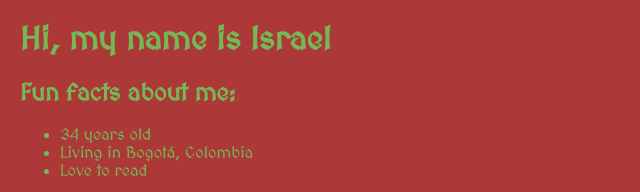
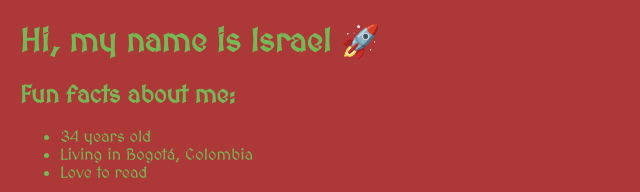
Before and after one commit to ezra1492/personal-site, a website built with Vite: page index.html in a window 1280 px wide. Shown: the part 399-591 px from the top of the page, 0-640 px from the left. Built offline with nearby package versions, Linux system fonts and the light colour scheme; a web font is replaced by a local one.

Commit message:
Mi primer cambio real desde terminal

```diff
--- a/index.html
+++ b/index.html
@@ -14,7 +14,7 @@
         Write the HTML for your personal website.
         -->
     <img src="Isr.jpg" alt="A profile picture of Israel" />
-    <h1>Hi, my name is Israel</h1>
+    <h1>Hi, my name is Israel 🚀</h1>
     <h2>Fun facts about me:</h2>
     <ul>
       <li>34 years old</li>
```
